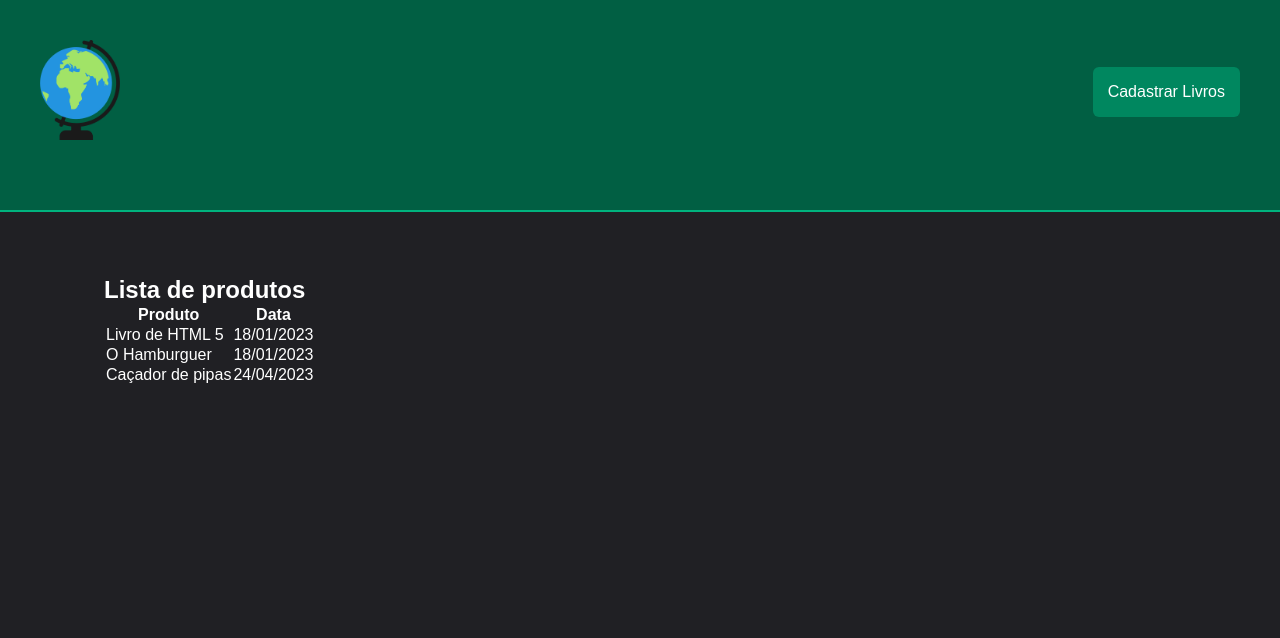
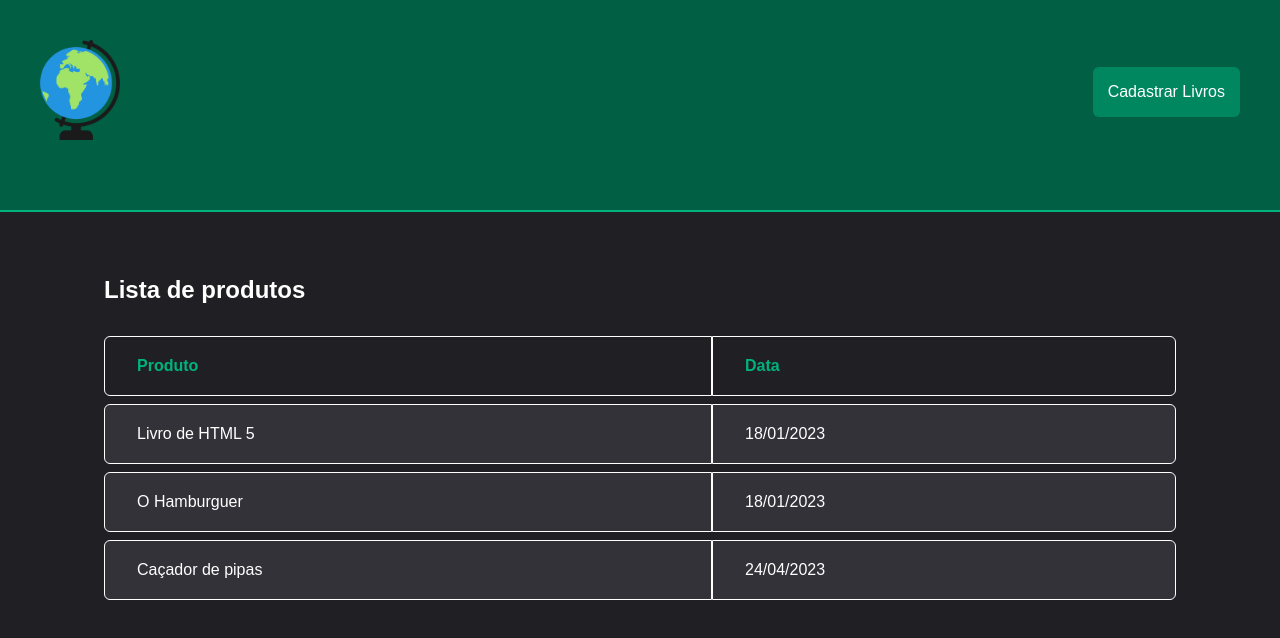
Before and after one commit to giovannirp/bookstore, a React (Vite) app in the folder boockStore/: page /list-products in a window 1280 px wide. Shown: the top 638 px of the page. Built offline with nearby package versions, Linux system fonts and the light colour scheme; data requests are answered from the project's data file.

Commit message:
fix: tela de lista produtos finalizada

```diff
--- a/boockStore/src/pages/ListProducts/index.tsx
+++ b/boockStore/src/pages/ListProducts/index.tsx
@@ -2,7 +2,7 @@ import { useContext } from 'react'
 import { BooksContext } from '../../contexts/BooksContext'
 import { dateFormater } from '../../ultis/formatter'
 
-import { ContainerListProducts } from './styles'
+import { ContainerListProducts, TableMain } from './styles'
 
 export function ListProducts() {
   const { books } = useContext(BooksContext)
@@ -10,7 +10,7 @@ export function ListProducts() {
   return (
     <ContainerListProducts>
       <h2>Lista de produtos</h2>
-      <table>
+      <TableMain>
         <tbody>
           <tr>
             <th>Produto</th>
@@ -25,7 +25,7 @@ export function ListProducts() {
             )
           })}
         </tbody>
-      </table>
+      </TableMain>
     </ContainerListProducts>
   )
 }
--- a/boockStore/src/pages/ListProducts/styles.ts
+++ b/boockStore/src/pages/ListProducts/styles.ts
@@ -6,3 +6,45 @@ export const ContainerListProducts = styled.section`
   margin: 4rem auto 0;
   padding: 0 1.5rem;
 `
+
+export const TableMain = styled.table`
+  width: 100%;
+  border-collapse: separate;
+  border-spacing: 0 0.5rem;
+  margin-top: 1.5rem;
+
+  th {
+    padding: 1.25rem 2rem;
+    text-align: left;
+    color: ${(props) => props.theme['green-300']};
+
+    &:first-child {
+      border-bottom-left-radius: 6px;
+      border-top-left-radius: 6px;
+      border: 1px solid ${(props) => props.theme.white};
+    }
+
+    &:last-child {
+      border-bottom-right-radius: 6px;
+      border-top-right-radius: 6px;
+      border: 1px solid ${(props) => props.theme.white};
+    }
+  }
+
+  td {
+    padding: 1.25rem 2rem;
+    background-color: ${(props) => props.theme['gray-600']};
+
+    &:first-child {
+      border-bottom-left-radius: 6px;
+      border-top-left-radius: 6px;
+      border: 1px solid ${(props) => props.theme.white};
+    }
+
+    &:last-child {
+      border-bottom-right-radius: 6px;
+      border-top-right-radius: 6px;
+      border: 1px solid ${(props) => props.theme.white};
+    }
+  }
+`
--- a/boockStore/src/pages/RegistrationBooks/index.tsx
+++ b/boockStore/src/pages/RegistrationBooks/index.tsx
@@ -1,8 +1,12 @@
+import { Link } from 'react-router-dom'
+
 export function RegistrationBooks() {
   return (
     <div>
       teste
-      <div>Registration</div>
+      <div>
+        <Link to="/list-products">Lista de produtos</Link>
+      </div>
     </div>
   )
 }
```
